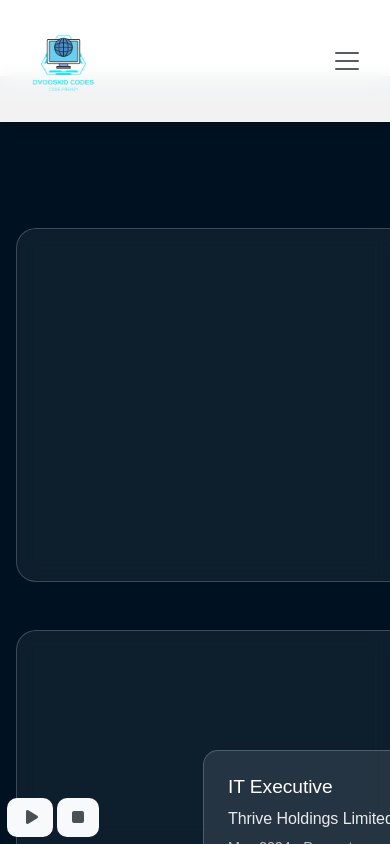
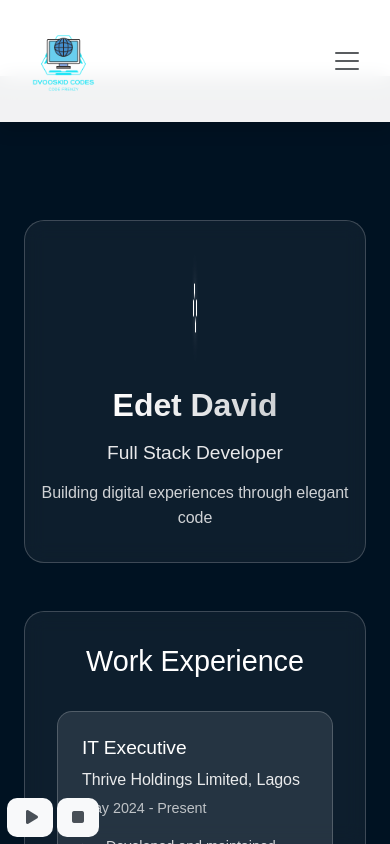
Before and after one commit to EdetDavid/My-Website, a React (Create React App) app: page /about in a window 390 px wide. Built offline with nearby package versions, Linux system fonts and the light colour scheme; a web font is replaced by a local one.

Commit message:
Final deployment

```diff
--- a/src/pages/about/About.css
+++ b/src/pages/about/About.css
@@ -14,21 +14,32 @@
   padding: 2rem;
   display: flex;
   flex-direction: column;
+  width: 100%;
+  overflow-x: hidden; /* Prevent horizontal scrolling */
 }
 
 .about__container {
   max-width: 1200px;
+  width: 100%;
   margin: 0 auto;
   flex: 1;
   display: flex;
   flex-direction: column;
+  align-items: center;
+  justify-content: center;
   padding: 2rem 0;
 }
 
 /* Hero Section */
 .hero {
   text-align: center;
-  padding: 4rem 0;
+  padding: 4rem 1rem;
+  width: 100%;
+  max-width: 100%;
+  display: flex;
+  flex-direction: column;
+  align-items: center;
+  justify-content: center;
 }
 
 .hero__icon {
@@ -57,6 +68,9 @@
 .hero__text {
   font-size: 1.2rem;
   opacity: 0.8;
+  max-width: 100%;
+  margin: 0 auto;
+  padding: 0 1rem;
 }
 
 /* Section Titles */
@@ -75,6 +89,8 @@
   padding: 1rem;
   max-width: 1200px;
   margin: 0 auto;
+  width: 100%;
+  justify-content: center;
 }
 
 .skill-card {
@@ -305,14 +321,73 @@
   color: rgba(255, 255, 255, 0.6);
 }
 
-/* Media Query for mobile devices */
+/* Media Queries for Responsive Design */
 @media (max-width: 768px) {
+  .about {
+    padding: 1rem;
+    width: 100%;
+  }
 
-  .about__container{
-    padding-top: 60px;
+  .about__container {
+    padding: 60px 1rem 1rem;
+    width: 100%;
+    max-width: 100%;
+    display: flex;
+    align-items: center;
+    justify-content: center;
   }
+
+  .hero {
+    padding: 2rem 0;
+  }
+
+  .hero__title {
+    font-size: 2.5rem;
+  }
+
+  .hero__subtitle {
+    font-size: 1.4rem;
+  }
+
+  .hero__text {
+    font-size: 1rem;
+    padding: 0 1rem;
+  }
+
+  .section__title {
+    font-size: 1.8rem;
+    margin-bottom: 2rem;
+  }
+
+  .skills__grid {
+    grid-template-columns: repeat(auto-fit, minmax(140px, 1fr));
+    gap: 1rem;
+    padding: 0.5rem;
+    width: 100%;
+    max-width: calc(100vw - 2rem);
+    margin: 0 auto;
+  }
+
+  .skill-card {
+    padding: 1.5rem;
+  }
+
+  .skill-card__icon {
+    font-size: 2rem;
+  }
+
+  .skill-card__name {
+    font-size: 1rem;
+  }
+
+  .interests__grid {
+    grid-template-columns: repeat(auto-fit, minmax(120px, 1fr));
+    gap: 1rem;
+  }
+
   .experience__item {
     padding: 1.5rem;
+    margin-bottom: 1.5rem;
   }
 
   .experience__header h3 {
@@ -326,4 +401,72 @@
   .experience__details li {
     font-size: 0.9rem;
   }
+
+  .social__links {
+    gap: 1.5rem;
+  }
+
+  .social__links a {
+    font-size: 1.5rem;
+  }
 }
+
+/* Small mobile devices */
+@media (max-width: 480px) {
+  .about {
+    padding: 0.5rem;
+    width: 100vw;
+    overflow-x: hidden;
+  }
+
+  .about > * {
+    width: 100%;
+    max-width: 100%;
+    margin-left: auto;
+    margin-right: auto;
+  }
+
+  .hero__title {
+    font-size: 2rem;
+  }
+
+  .hero__subtitle {
+    font-size: 1.2rem;
+  }
+
+  .skills__grid {
+    grid-template-columns: repeat(auto-fit, minmax(120px, 1fr));
+  }
+
+  .skill-card {
+    padding: 1rem;
+  }
+
+  .skill-card__icon {
+    font-size: 1.8rem;
+  }
+
+  .interests__grid {
+    grid-template-columns: repeat(auto-fit, minmax(100px, 1fr));
+  }
+}
+
+/* Landscape orientation */
+@media (max-height: 600px) and (orientation: landscape) {
+  .hero {
+    padding: 1rem 0;
+  }
+
+  .hero__title {
+    font-size: 2rem;
+  }
+
+  .hero__subtitle {
+    font-size: 1.2rem;
+  }
+
+  .skills__grid,
+  .interests__grid {
+    grid-template-columns: repeat(auto-fit, minmax(100px, 1fr));
+  }
+}
```
